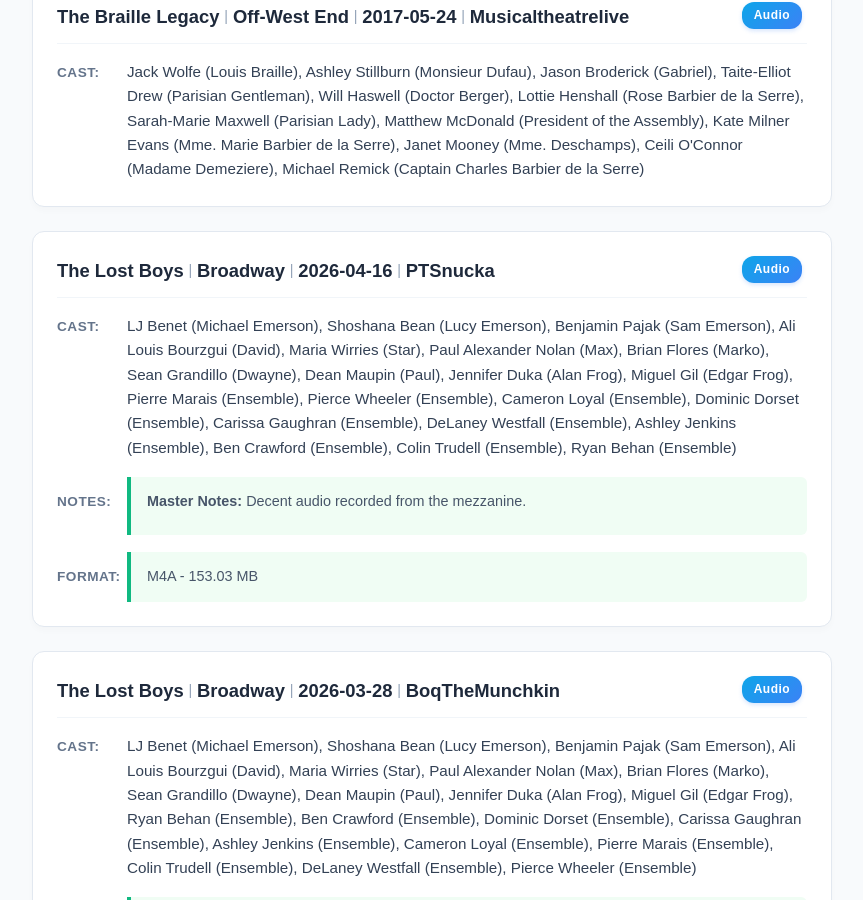
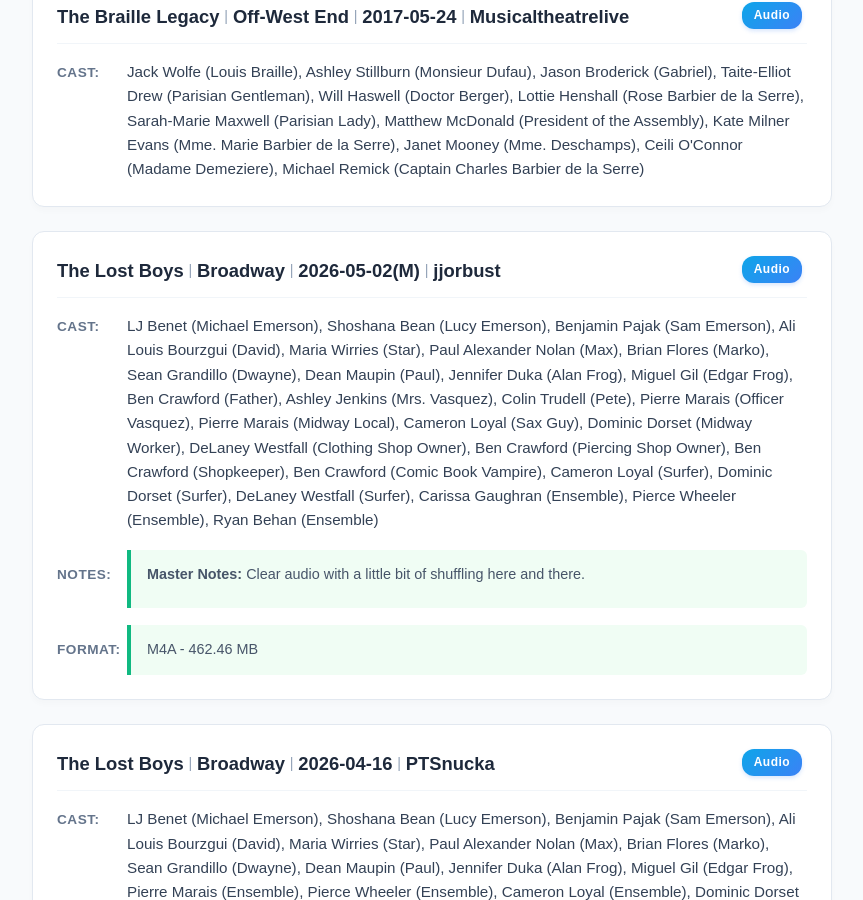
Before and after one commit to DireSpider/direspider.github.io, a Jekyll site: the page built from audios/index.html, in a window 1280 px wide and 900 px high, scrolled down 20991 px. Shown: the whole window, without its empty margins (208-1071 px from the left). Built offline with Jekyll 4.4.1, drawn with Linux system fonts in a browser that asks for light colours.

Commit message:
update audio include html

```diff
--- a/_includes/audios.html
+++ b/_includes/audios.html
@@ -3016,6 +3016,65 @@
             <span class="separator">|</span>
             <span>Broadway</span>
             <span class="separator">|</span>
+            <span>2026-05-02(M)</span>
+            <span class="separator">|</span>
+            <span>jjorbust</span>
+          </div>
+
+          <div class ="header-badges">
+        <span class="media-type-badge">audio</span>
+
+
+
+
+
+             </div>
+
+        </div>
+
+        <div class="info-section">
+            <span class="label">Cast:</span>
+            <span id="cast-display" class="content-text">
+                LJ Benet (Michael Emerson), Shoshana Bean (Lucy Emerson), Benjamin Pajak (Sam Emerson), Ali Louis Bourzgui (David), Maria Wirries (Star), Paul Alexander Nolan (Max), Brian Flores (Marko), Sean Grandillo (Dwayne), Dean Maupin (Paul), Jennifer Duka (Alan Frog), Miguel Gil (Edgar Frog), Ben Crawford (Father), Ashley Jenkins (Mrs. Vasquez), Colin Trudell (Pete), Pierre Marais (Officer Vasquez), Pierre Marais (Midway Local), Cameron Loyal (Sax Guy), Dominic Dorset (Midway Worker), DeLaney Westfall (Clothing Shop Owner), Ben Crawford (Piercing Shop Owner), Ben Crawford (Shopkeeper), Ben Crawford (Comic Book Vampire), Cameron Loyal (Surfer), Dominic Dorset (Surfer), DeLaney Westfall (Surfer), Carissa Gaughran (Ensemble), Pierce Wheeler (Ensemble), Ryan Behan (Ensemble)
+            </span>
+        </div>
+
+
+      <div class="info-section">
+          <span class="label">Notes:</span>
+          <div class="notes-text">
+
+
+              <div style="margin-bottom: 0.5rem;">
+                  <strong>Master Notes:</strong> Clear audio with a little bit of shuffling here and there.
+              </div>
+
+
+
+
+          </div>
+      </div>
+
+
+
+
+
+
+<div class="info-section">
+<span class="label">Format:</span>
+<div class="notes-text">
+ M4A - 462.46 MB
+</div>
+</div>
+
+    </div>    <div class="recording-card">
+        <div class="header">
+
+          <div class="header-info">
+            <span>The Lost Boys</span>
+            <span class="separator">|</span>
+            <span>Broadway</span>
+            <span class="separator">|</span>
             <span>2026-04-16</span>
             <span class="separator">|</span>
             <span>PTSnucka</span>
```
